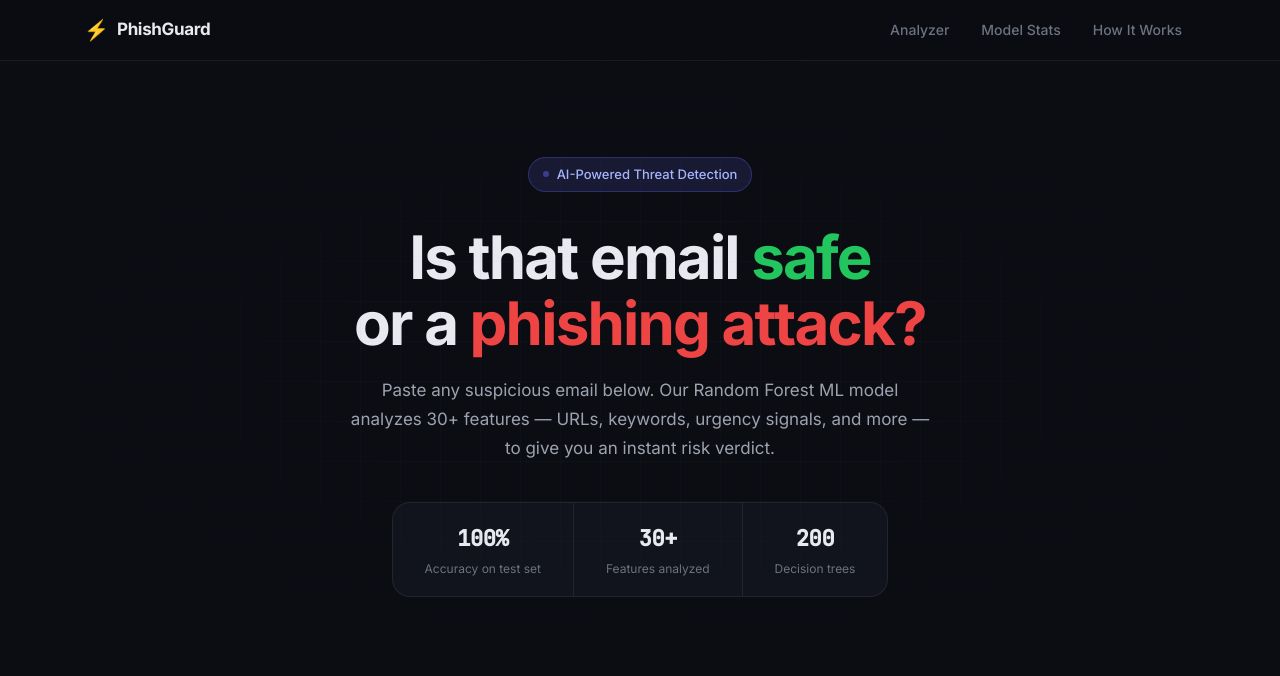
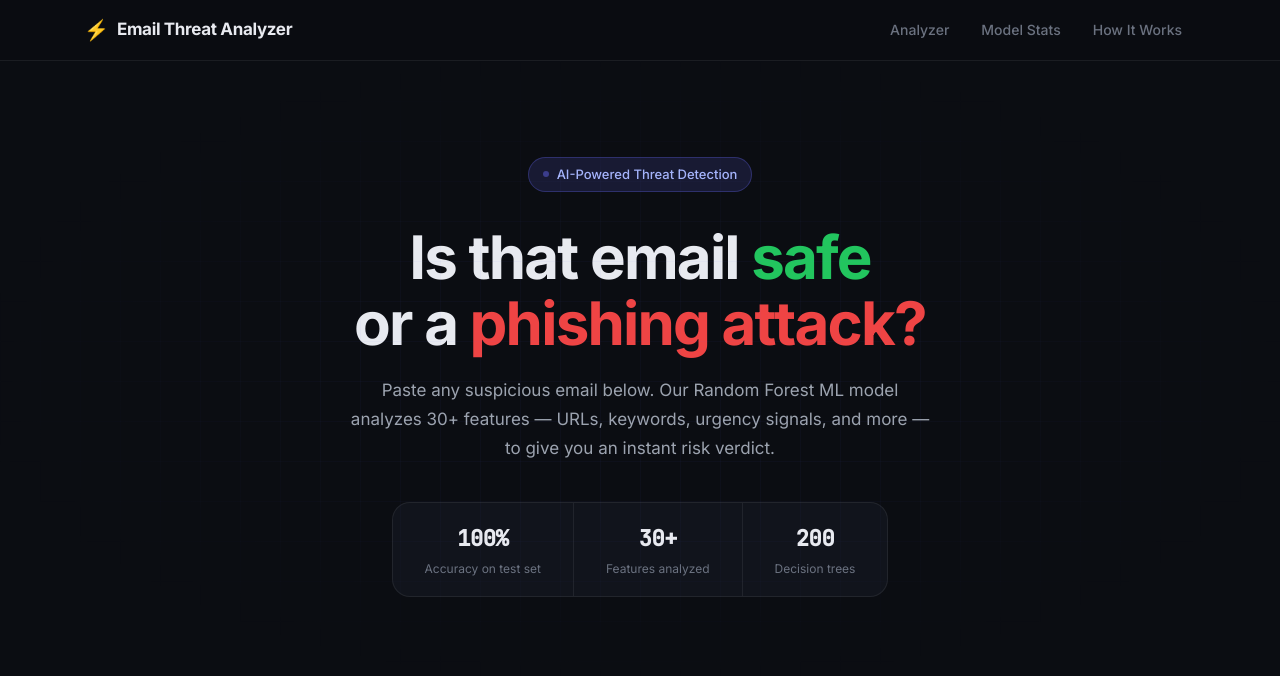
Before and after one commit to LesoAronK/phishing-detector, a Flask app: page / in a window 1280 px wide. Shown: the top 676 px of the page. Run offline with Flask 3, Linux system fonts and the light colour scheme; parts of the project's set-up code (start-up, migrations or seed data) failed here and were passed over.

Commit message:
Update index.html

```diff
--- a/templates/index.html
+++ b/templates/index.html
@@ -3,7 +3,7 @@
 <head>
   <meta charset="UTF-8" />
   <meta name="viewport" content="width=device-width, initial-scale=1.0" />
-  <title>PhishGuard — AI Email Security Scanner</title>
+  <title>Email Threat Analyzer — AI Email Security Scanner</title>
   <link rel="preconnect" href="https://fonts.googleapis.com">
   <link href="https://fonts.googleapis.com/css2?family=Inter:wght@300;400;500;600;700&family=JetBrains+Mono:wght@400;500&display=swap" rel="stylesheet">
   <link rel="stylesheet" href="/static/css/style.css">
@@ -15,7 +15,7 @@
   <div class="nav-inner">
     <a href="/" class="logo">
       <span class="logo-icon">⚡</span>
-      <span class="logo-text">PhishGuard</span>
+      <span class="logo-text">Email Threat Analyzer</span>
     </a>
     <div class="nav-links">
       <a href="#analyzer" class="nav-link">Analyzer</a>
@@ -306,7 +306,7 @@ Unusual activity was detected on your PayPal account..."></textarea>
 <!-- ── Footer ── -->
 <footer class="footer">
   <div class="container footer-inner">
-    <span class="logo-text">⚡ PhishGuard</span>
+    <span class="logo-text">⚡ Email Threat Analyzer</span>
     <span class="footer-note">Built with scikit-learn · Random Forest · Flask · For educational purposes</span>
   </div>
 </footer>
```
